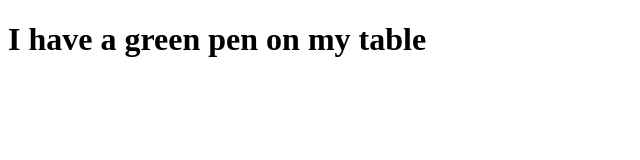
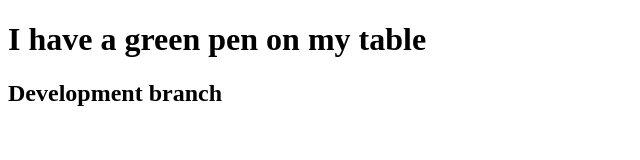
Before and after one commit to ckirschberg/GitTestFall2016, a plain HTML site: page index.html in a window 1280 px wide. Shown: the whole page, without its empty margins (0-640 px from the left). Drawn offline with Linux system fonts and the light colour scheme.

Commit message:
created development branch

```diff
--- a/index.html
+++ b/index.html
@@ -5,5 +5,7 @@
 </head>
 <body>
     <h1>I have a green pen on my table</h1>
+
+    <h2>Development branch</h2>
 </body>
 </html>
```
